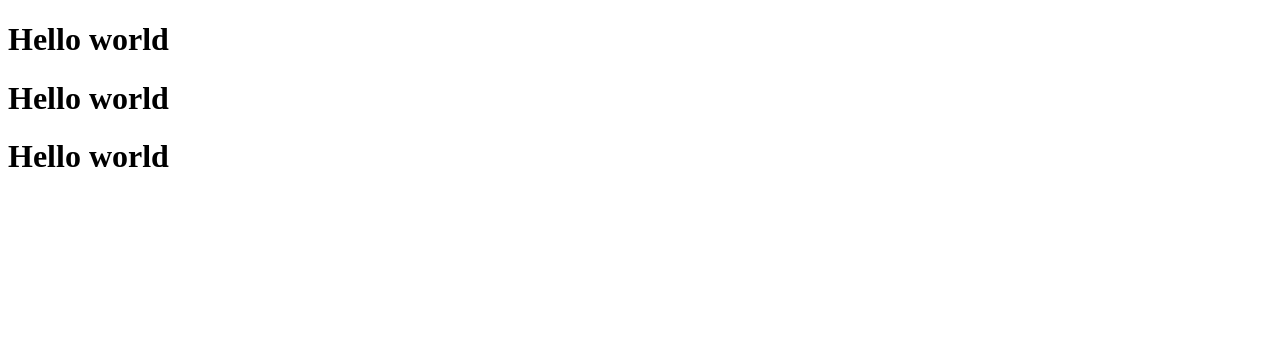
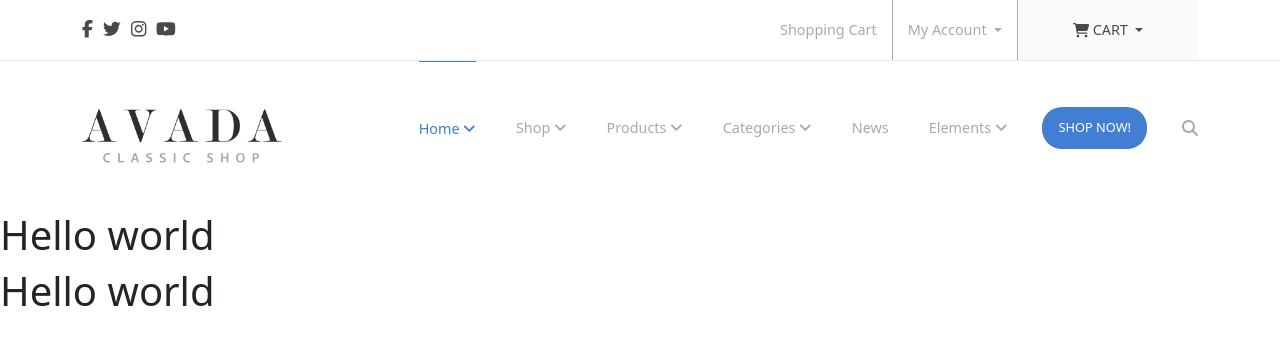
Before and after one commit to robertoraciti/proj-html-vuejs, a Vue app: page / in a window 1280 px wide. Shown: the top 344 px of the page. Built offline with nearby package versions, Linux system fonts and the light colour scheme.

Commit message:
add header

```diff
--- a/package.json
+++ b/package.json
@@ -9,6 +9,11 @@
     "preview": "vite preview"
   },
   "dependencies": {
+    "@fortawesome/fontawesome-svg-core": "^6.4.2",
+    "@fortawesome/free-brands-svg-icons": "^6.4.2",
+    "@fortawesome/free-regular-svg-icons": "^6.4.2",
+    "@fortawesome/free-solid-svg-icons": "^6.4.2",
+    "@fortawesome/vue-fontawesome": "^3.0.3",
     "bootstrap": "^5.3.2",
     "vue": "^3.3.4"
   },
--- a/src/App.vue
+++ b/src/App.vue
@@ -1,11 +1,14 @@
 <script>
+import { store } from "./data/store.js";
 import AppHeader from "./components/AppHeader.vue";
 import AppMain from "./components/AppMain.vue";
 import AppFooter from "./components/AppFooter.vue";
 
 export default {
   data() {
-    return {};
+    return {
+      store,
+    };
   },
 
   components: {
@@ -22,4 +25,4 @@ export default {
   <AppFooter />
 </template>
 
-<style lang="sass"></style>
+<style lang="scss"></style>
--- a/src/components/AppHeader.vue
+++ b/src/components/AppHeader.vue
@@ -4,7 +4,7 @@
 export default {
   data() {
     return {
-      title: "Hello world",
+      menuLinks: ["Home", "Shop", "Products", "Categories", "News", "Elements"],
     };
   },
 
@@ -15,7 +15,164 @@ export default {
 </script>
 
 <template>
-  <h1>{{ title }}</h1>
+  <header>
+    <section class="upper-header container">
+      <div>
+        <font-awesome-icon class="icons" icon="fa-brands fa-facebook-f" />
+        <font-awesome-icon class="icons" icon="fa-brands fa-twitter" />
+        <font-awesome-icon class="icons" icon="fa-brands fa-instagram" />
+        <font-awesome-icon class="icons" icon="fa-brands fa-youtube" />
+      </div>
+      <div class="account-info">
+        <!-- <a href="#">Shopping Cart</a> -->
+        <button type="button">Shopping Cart</button>
+
+        <div class="btn-group">
+          <button
+            class="dropdown-toggle my-account"
+            type="button"
+            data-bs-toggle="dropdown"
+            aria-expanded="false"
+          >
+            My Account
+          </button>
+          <ul class="dropdown-menu">
+            <li><a class="dropdown-item" href="#">Profile</a></li>
+            <li><a class="dropdown-item" href="#">Settings</a></li>
+            <li><a class="dropdown-item" href="#">Logout</a></li>
+          </ul>
+        </div>
+        <div class="btn-group">
+          <button
+            class="dropdown-toggle cart"
+            type="button"
+            data-bs-toggle="dropdown"
+            aria-expanded="false"
+          >
+            <font-awesome-icon icon="fa-solid fa-cart-shopping" /> CART
+          </button>
+          <ul class="dropdown-menu">
+            <li><a class="dropdown-item" href="#">Show Cart</a></li>
+            <li><a class="dropdown-item" href="#">Empty your cart</a></li>
+            <li><a class="dropdown-item" href="#">Go to purchase</a></li>
+          </ul>
+        </div>
+      </div>
+    </section>
+    <hr />
+    <section class="lower-header container">
+      <div class="logo">
+        <img
+          src="../../public/img/classic_shop_logo2x.png"
+          alt=""
+          width="200"
+        />
+      </div>
+      <div class="links">
+        <ul>
+          <li v-for="link in menuLinks">
+            {{ link }}
+            <font-awesome-icon
+              v-show="link !== 'News'"
+              icon="fa-solid fa-angle-down"
+            />
+          </li>
+          <button type="button" class="btn">SHOP NOW!</button>
+          <font-awesome-icon icon="fa-solid fa-magnifying-glass" />
+        </ul>
+      </div>
+    </section>
+  </header>
 </template>
 
-<style lang="scss" scoped></style>
+<style lang="scss" scoped>
+.upper-header {
+  display: flex;
+  justify-content: space-between;
+  align-items: center;
+  height: 60px;
+  font-size: 0.9rem;
+
+  .icons {
+    margin-right: 10px;
+    font-size: 1.1rem;
+    color: #494949;
+  }
+  .account-info {
+    display: flex;
+    height: 100%;
+  }
+  button {
+    background-color: transparent;
+    border: none;
+    color: #aaaaaa;
+    height: 100%;
+    padding: 0 15px;
+    &:hover {
+      background-color: #fafafa;
+    }
+  }
+  .my-account {
+    border-left: 1px solid #aaaaaa;
+    border-right: 1px solid #aaaaaa;
+  }
+  .cart {
+    background-color: #fafafa;
+    width: 180px;
+    color: #494949;
+  }
+}
+hr {
+  margin: 0;
+  padding: 0;
+  color: #aaaaaa;
+}
+
+.lower-header {
+  display: flex;
+  justify-content: space-between;
+  align-items: center;
+  height: 150px;
+
+  .logo {
+    cursor: pointer;
+  }
+
+  ul {
+    list-style-type: none;
+    height: 134px;
+    display: flex;
+    align-items: center;
+    color: darkgray;
+
+    * {
+      cursor: pointer;
+    }
+
+    li {
+      margin-left: 40px;
+      height: 100%;
+      line-height: 134px;
+      font-size: 0.9rem;
+
+      &:first-child {
+        border-top: 1px solid #427ed1;
+        color: #427ed1;
+      }
+
+      &:hover {
+        border-top: 1px solid #427ed1;
+        color: #427ed1;
+      }
+    }
+    button {
+      border-radius: 20px;
+      background-color: #427ed1;
+      font-size: 0.8rem;
+      color: white;
+      padding: 10px 15px;
+      margin: 0 35px;
+    }
+  }
+}
+</style>
--- /dev/null
+++ b/src/data/store.js
@@ -0,0 +1,3 @@
+import { reactive } from "vue";
+
+export const store = reactive({});
--- a/src/main.js
+++ b/src/main.js
@@ -1,5 +1,33 @@
+import "bootstrap/dist/css/bootstrap.css";
+import * as bootstrap from "bootstrap";
+
+/* import the fontawesome core */
+import { library } from "@fortawesome/fontawesome-svg-core";
+
+/* import font awesome icon component */
+import { FontAwesomeIcon } from "@fortawesome/vue-fontawesome";
+
+/* import specific icons */
+import { faCartShopping } from "@fortawesome/free-solid-svg-icons";
+import { faAngleDown } from "@fortawesome/free-solid-svg-icons";
+import { faMagnifyingGlass } from "@fortawesome/free-solid-svg-icons";
+import { faFacebookF } from "@fortawesome/free-brands-svg-icons";
+import { faTwitter } from "@fortawesome/free-brands-svg-icons";
+import { faInstagram } from "@fortawesome/free-brands-svg-icons";
+import { faYoutube } from "@fortawesome/free-brands-svg-icons";
+
+/* add icons to the library */
+library.add(
+  faMagnifyingGlass,
+  faCartShopping,
+  faAngleDown,
+  faFacebookF,
+  faTwitter,
+  faInstagram,
+  faYoutube
+);
+
 import { createApp } from "vue";
-
 import App from "./App.vue";
 
-createApp(App).mount("#app");
+createApp(App).component("font-awesome-icon", FontAwesomeIcon).mount("#app");
```
Also changed, not shown: 1 other file (tests, documents, lock files or other folders).
